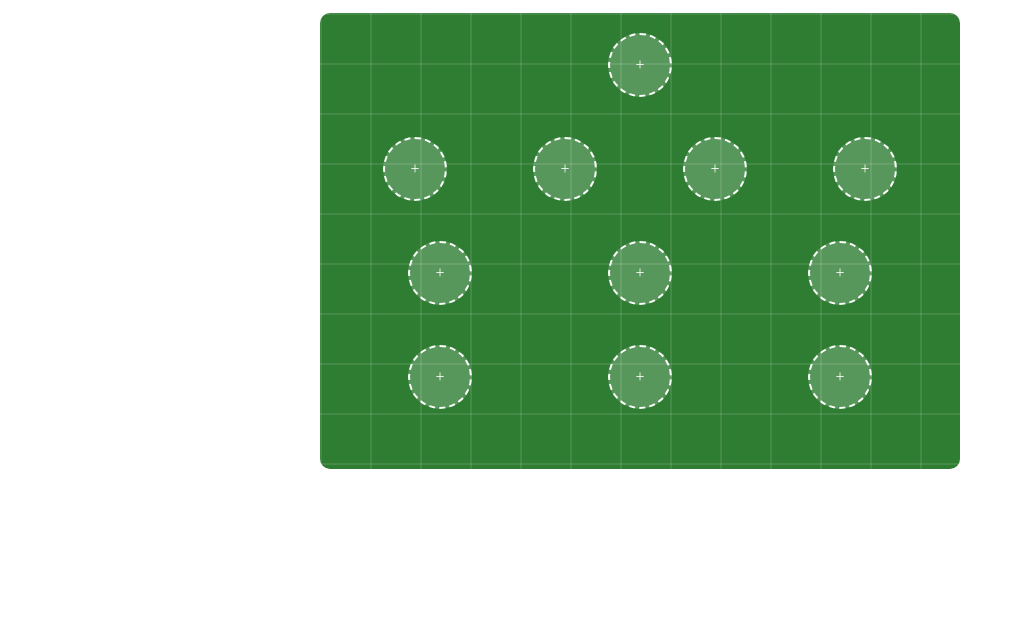
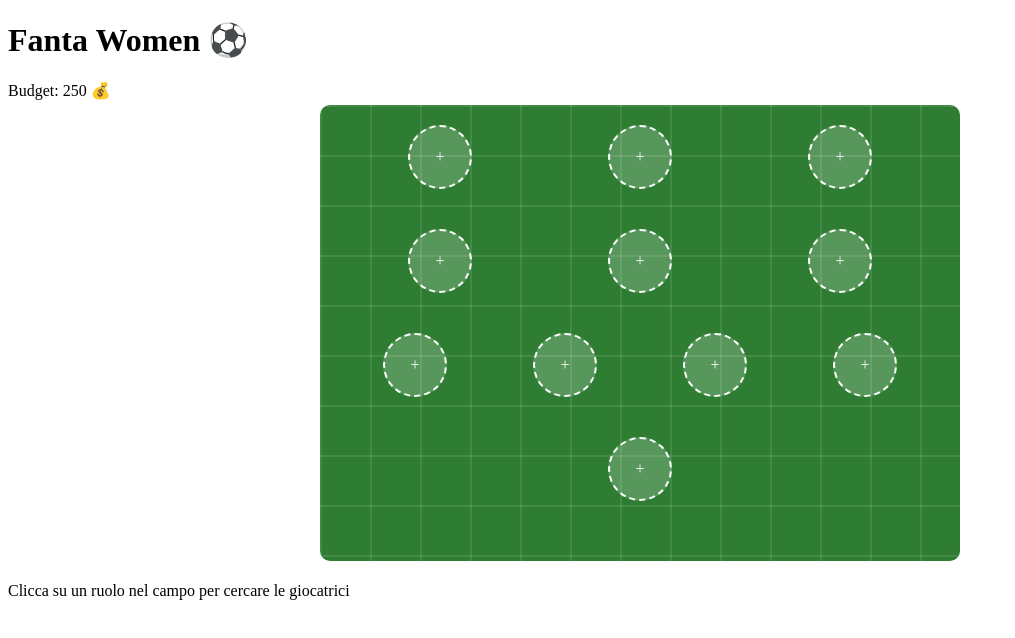
Before and after one commit to notVLNT/fanta-project, a plain HTML site: page index.html in a window 1280 px wide. Shown: the whole page, without its empty margins (0-1015 px from the left). Drawn offline with nearby package versions, Linux system fonts and the light colour scheme.

Commit message:
Revise title and restructure HTML layout
Updated the title and structure of the HTML document to enhance clarity and organization.

```diff
--- a/index.html
+++ b/index.html
@@ -3,40 +3,66 @@
 <head>
     <meta charset="UTF-8">
     <meta name="viewport" content="width=device-width, initial-scale=1.0">
-    <title>Fanta Serie A Women</title>
-    <!-- Carichiamo la libreria di Supabase -->
+    <title>Fanta Serie A Women - Il Mio Team</title>
+
+    <!-- 1. Libreria Supabase -->
     <script src="https://cdn.jsdelivr.net/npm/@supabase/supabase-js@2"></script>
+
+    <!-- 2. Il tuo CSS -->
     <link rel="stylesheet" href="style.css">
 </head>
 <body>
+
+    <div class="container">
+        <header>
+            <h1>Fanta Women ⚽</h1>
+            <div id="display-budget" class="budget-badge">Budget: 250 💰</div>
+        </header>
+
+        <!-- IL CAMPO DA CALCIO -->
         <div class="pitch-container">
             <div class="pitch">
-        <!-- Area Portiere -->
-        <div class="field-row goalie">
-            <div class="slot" id="p-1" onclick="apriMercato('P')">+</div>
+
+                <!-- ATTACCO -->
+                <div class="field-row">
+                    <div class="slot" id="a-1" onclick="apriMercato('A', 'a-1')">+</div>
+                    <div class="slot" id="a-2" onclick="apriMercato('A', 'a-2')">+</div>
+                    <div class="slot" id="a-3" onclick="apriMercato('A', 'a-3')">+</div>
                 </div>
-        <!-- Area Difesa -->
-        <div class="field-row defense">
-            <div class="slot" id="d-1" onclick="apriMercato('D')">+</div>
-            <div class="slot" id="d-2" onclick="apriMercato('D')">+</div>
-            <div class="slot" id="d-3" onclick="apriMercato('D')">+</div>
-            <div class="slot" id="d-4" onclick="apriMercato('D')">+</div>
+
+                <!-- CENTROCAMPO -->
+                <div class="field-row">
+                    <div class="slot" id="c-1" onclick="apriMercato('C', 'c-1')">+</div>
+                    <div class="slot" id="c-2" onclick="apriMercato('C', 'c-2')">+</div>
+                    <div class="slot" id="c-3" onclick="apriMercato('C', 'c-3')">+</div>
                 </div>
-        <!-- Area Centrocampo -->
-        <div class="field-row midfield">
-            <div class="slot" id="c-1" onclick="apriMercato('C')">+</div>
-            <div class="slot" id="c-2" onclick="apriMercato('C')">+</div>
-            <div class="slot" id="c-3" onclick="apriMercato('C')">+</div>
+
+                <!-- DIFESA -->
+                <div class="field-row">
+                    <div class="slot" id="d-1" onclick="apriMercato('D', 'd-1')">+</div>
+                    <div class="slot" id="d-2" onclick="apriMercato('D', 'd-2')">+</div>
+                    <div class="slot" id="d-3" onclick="apriMercato('D', 'd-3')">+</div>
+                    <div class="slot" id="d-4" onclick="apriMercato('D', 'd-4')">+</div>
                 </div>
-        <!-- Area Attacco -->
-        <div class="field-row attack">
-            <div class="slot" id="a-1" onclick="apriMercato('A')">+</div>
-            <div class="slot" id="a-2" onclick="apriMercato('A')">+</div>
-            <div class="slot" id="a-3" onclick="apriMercato('A')">+</div>
+
+                <!-- PORTIERE -->
+                <div class="field-row">
+                    <div class="slot" id="p-1" onclick="apriMercato('P', 'p-1')">+</div>
                 </div>
+
             </div>
         </div>
 
+        <!-- ZONA MERCATO (Apparirà qui la lista quando clicchi sui +) -->
+        <section id="mercato-section">
+            <div id="lista-calciatrici" class="lista-container">
+                <p class="hint">Clicca su un ruolo nel campo per cercare le giocatrici</p>
+            </div>
+        </section>
+
+    </div>
+
+    <!-- 3. Il tuo JavaScript (Sempre alla fine) -->
     <script src="app.js"></script>
 </body>
 </html>
```
Lines whose indentation alone changed are shown as unchanged.
